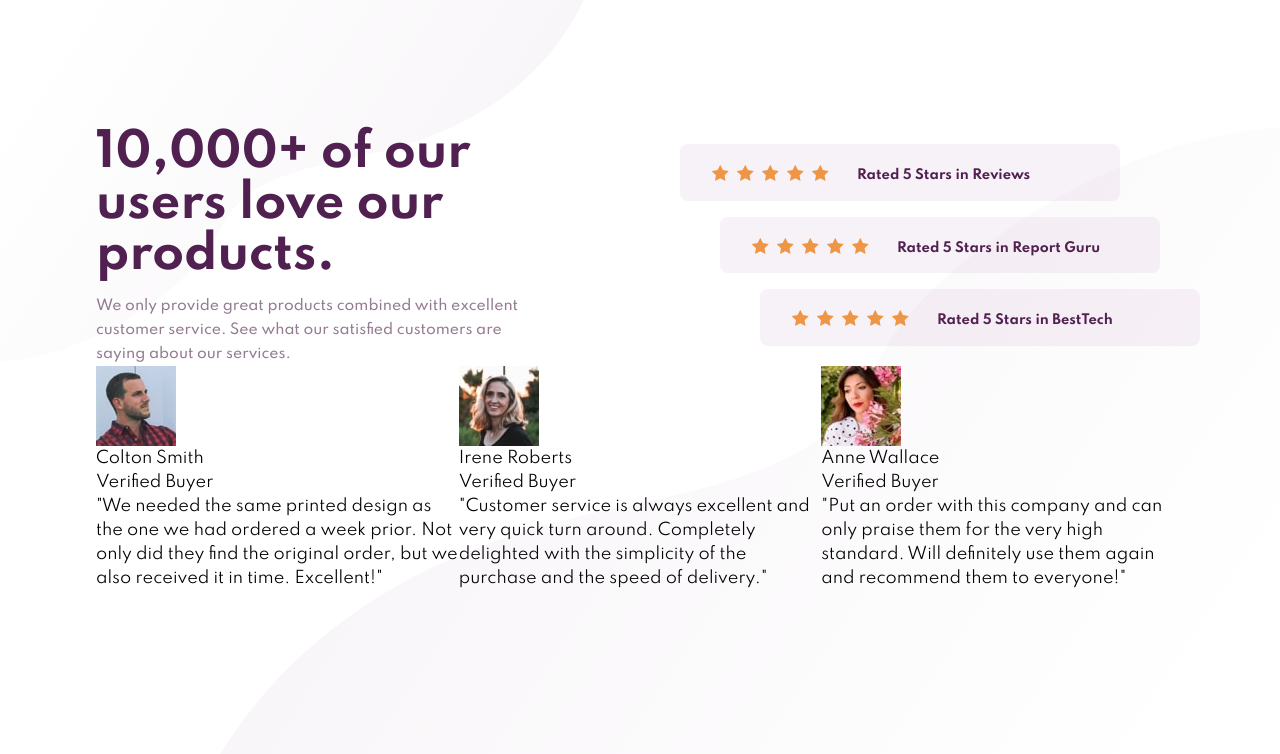
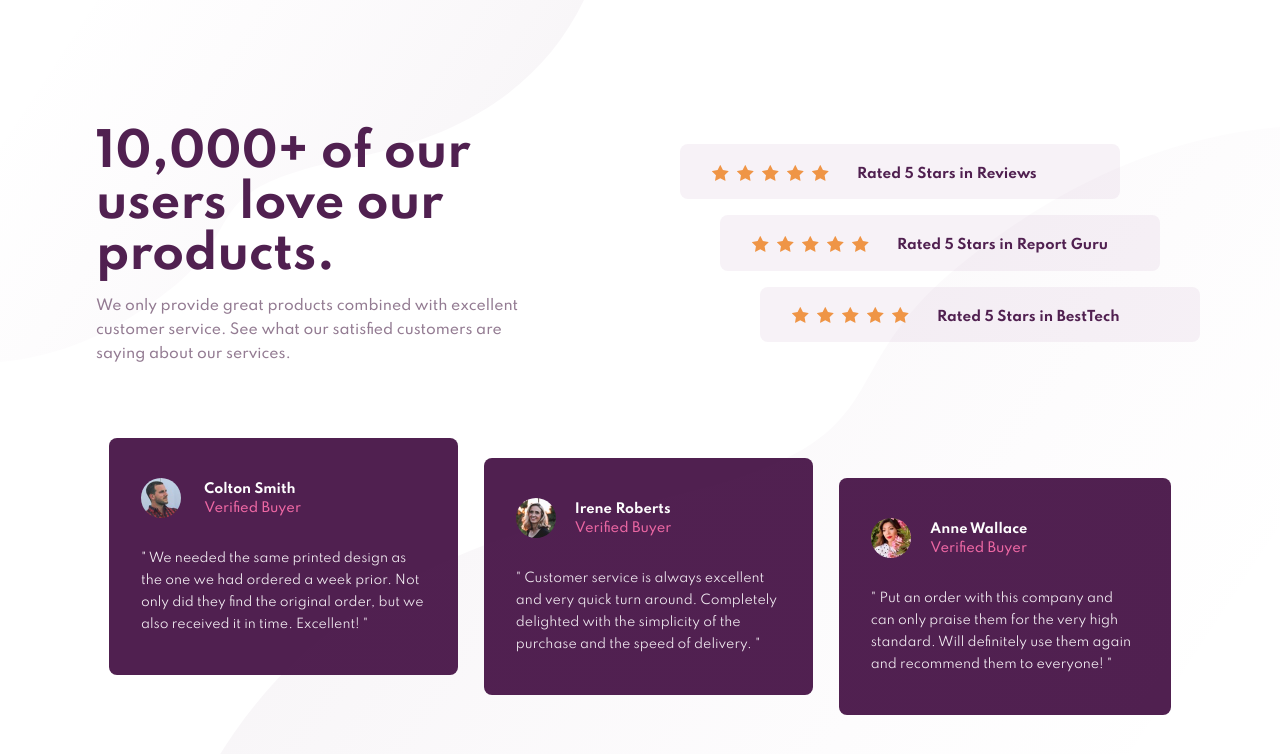
Before and after one commit to AlMon/social-proof-section, a Next.js app: page / in a window 1280 px wide. Shown: the top 754 px of the page. Built offline with nearby package versions, Linux system fonts and the light colour scheme.

Commit message:
Style testimonials

```diff
--- a/components/Review.js
+++ b/components/Review.js
@@ -13,7 +13,7 @@ function Review(props) {
             />
           ))}
       </span>
-      <span className='text-[#502050] text-[13px] mt-[7px] ml-6'>
+      <span className='text-[#502050] text-[13.5px] mt-[5px] ml-6'>
         Rated {props.stars} Stars in {props.publication}
       </span>
     </div>
--- a/components/Testimonial.js
+++ b/components/Testimonial.js
@@ -1,10 +1,20 @@
 function Testimonial(props) {
   return (
-    <div>
-      <img src={props.avatar} alt={props.name} />
-      <h3>{props.name}</h3>
-      <h3>Verified Buyer</h3>
-      <p>"{props.quote}"</p>
+    <div className={props.className}>
+      <div className='grid grid-cols-9'>
+        <img
+          src={props.avatar}
+          alt={props.name}
+          className='rounded-full h-10 col-span-2'
+        />
+        <h3 className='col-span-7 text-[13px] font-bold pt-[2px]'>
+          {props.name} <br />{' '}
+          <span className='font-medium text-[#ee68a4]'>Verified Buyer</span>
+        </h3>
+      </div>
+      <p className='text-[12.5px] text-[#f7f2f7] mt-7 leading-[22px]'>
+        " {props.quote} "
+      </p>
     </div>
   )
 }
--- a/pages/index.js
+++ b/pages/index.js
@@ -23,7 +23,7 @@ export default function Home() {
         />
         <div>
           <div className='container px-24'>
-            <div className='grid grid-cols-2 pt-32'>
+            <div className='grid grid-cols-1 lg:grid-cols-2 pt-32'>
               <div className='max-w-md'>
                 <h1 className='text-[#502050] text-[46px] leading-[3.2rem] font-bold'>
                   10,000+ of our users love our products.
@@ -50,13 +50,14 @@ export default function Home() {
               </div>
             </div>
 
-            <div className='grid grid-cols-3'>
+            <div className='flex my-14'>
               <Testimonial
                 avatar='/image-colton.jpg'
                 name='Colton Smith'
                 quote='We needed the same printed design as the
           one we had ordered a week prior. Not only did they find the original
           order, but we also received it in time. Excellent!'
+                className='testimonial'
               />
               <Testimonial
                 avatar='/image-irene.jpg'
@@ -64,6 +65,7 @@ export default function Home() {
                 quote='Customer service is always excellent and
                 very quick turn around. Completely delighted with the simplicity of
                 the purchase and the speed of delivery.'
+                className='testimonial mt-9'
               />
               <Testimonial
                 avatar='/image-anne.jpg'
@@ -71,6 +73,7 @@ export default function Home() {
                 quote='Put an order with this company and can
                 only praise them for the very high standard. Will definitely use them
                 again and recommend them to everyone!'
+                className='testimonial mt-14'
               />
             </div>
           </div>
--- a/styles/globals.css
+++ b/styles/globals.css
@@ -6,10 +6,10 @@
 
 @layer components {
   .review {
-    @apply flex items-center my-4 py-[15px] px-7 bg-[#f7f2f7] text-white font-semibold rounded-lg w-[440px];
+    @apply flex items-center my-4 py-[15px] px-7 bg-[#f7f2f7] text-white font-bold rounded-lg w-[440px];
   }
 
   .testimonial {
-    @apply;
+    @apply items-center mx-[13px] my-4 py-10 px-8 bg-[#502050] text-white rounded-lg h-full;
   }
 }
```
